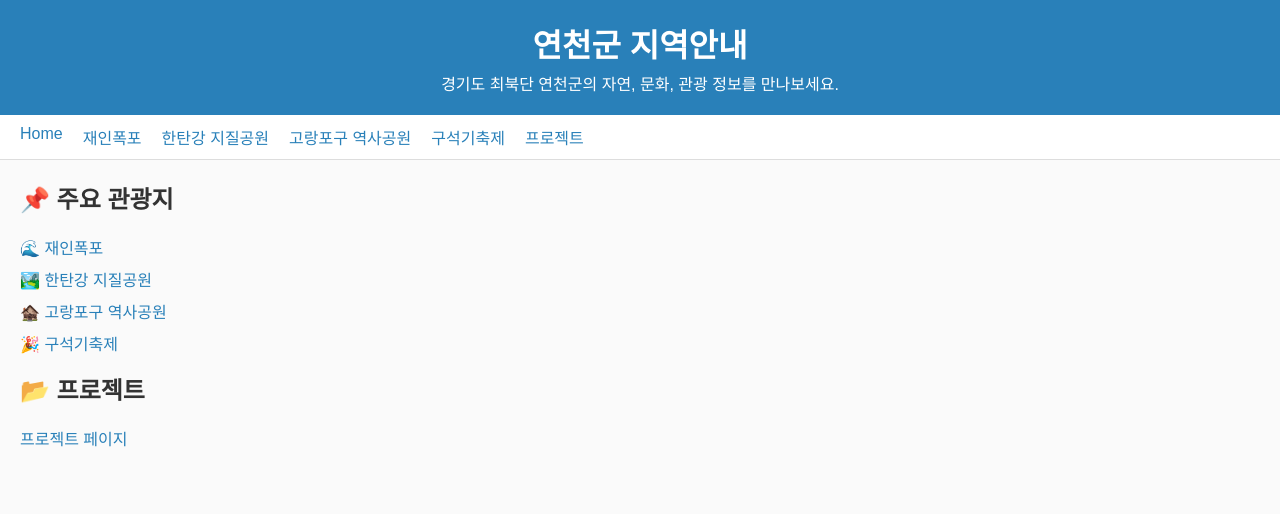
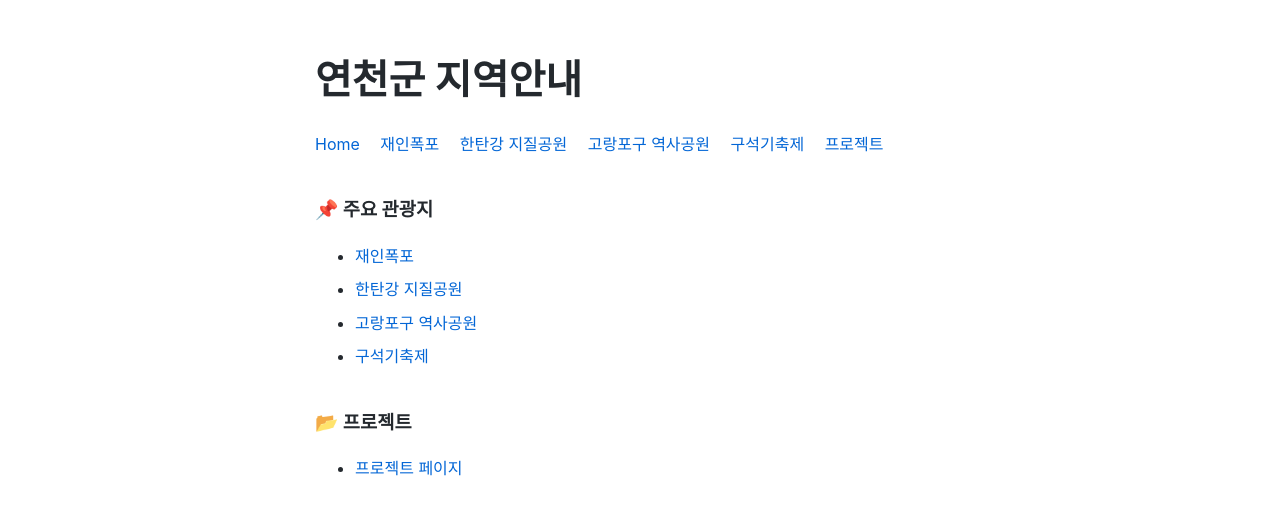
Before and after one commit to anggimotiii/24102326, a plain HTML site: page index.html in a window 1280 px wide. Drawn offline with Linux system fonts and the light colour scheme.

Commit message:
Add files via upload

```diff
--- a/index.html
+++ b/index.html
@@ -3,13 +3,21 @@
 <head>
   <meta charset="UTF-8">
   <title>연천군 지역안내</title>
-  <link rel="stylesheet" href="style.css">
+  <style>
+    body { font-family: -apple-system, BlinkMacSystemFont, 'Segoe UI', Roboto, Oxygen, Ubuntu, Cantarell, 'Noto Sans KR', sans-serif; max-width: 650px; margin: 3em auto; line-height: 1.6; color: #24292e; }
+    h1 { font-size: 2.5em; margin-bottom: 0.5em; }
+    nav ul { padding: 0; margin: 0 0 1.5em; list-style: none; }
+    nav ul li { display: inline; margin-right: 1em; }
+    nav a { color: #0366d6; text-decoration: none; }
+    nav a:hover { text-decoration: underline; }
+    h3 { margin-top: 2em; }
+    ul li { margin: 0.5em 0; }
+    a { color: #0366d6; text-decoration: none; }
+    a:hover { text-decoration: underline; }
+  </style>
 </head>
 <body>
-  <header>
   <h1>연천군 지역안내</h1>
-    <p>경기도 최북단 연천군의 자연, 문화, 관광 정보를 만나보세요.</p>
-  </header>
   <nav>
     <ul>
       <li><a href="index.html">Home</a></li>
@@ -20,22 +28,16 @@
       <li><a href="project/index.html">프로젝트</a></li>
     </ul>
   </nav>
-  <main>
-    <section>
-      <h2>📌 주요 관광지</h2>
+  <h3>📌 주요 관광지</h3>
   <ul>
-        <li>🌊 <a href="project/jaein.html">재인폭포</a></li>
-        <li>🏞️ <a href="project/hantangang.html">한탄강 지질공원</a></li>
-        <li>🏚️ <a href="project/golangpo.html">고랑포구 역사공원</a></li>
-        <li>🎉 <a href="project/festival.html">구석기축제</a></li>
+    <li><a href="project/jaein.html">재인폭포</a></li>
+    <li><a href="project/hantangang.html">한탄강 지질공원</a></li>
+    <li><a href="project/golangpo.html">고랑포구 역사공원</a></li>
+    <li><a href="project/festival.html">구석기축제</a></li>
   </ul>
-    </section>
-    <section>
-      <h2>📂 프로젝트</h2>
+  <h3>📂 프로젝트</h3>
   <ul>
     <li><a href="project/index.html">프로젝트 페이지</a></li>
   </ul>
-    </section>
-  </main>
 </body>
 </html>
```
Lines whose indentation alone changed are shown as unchanged.
